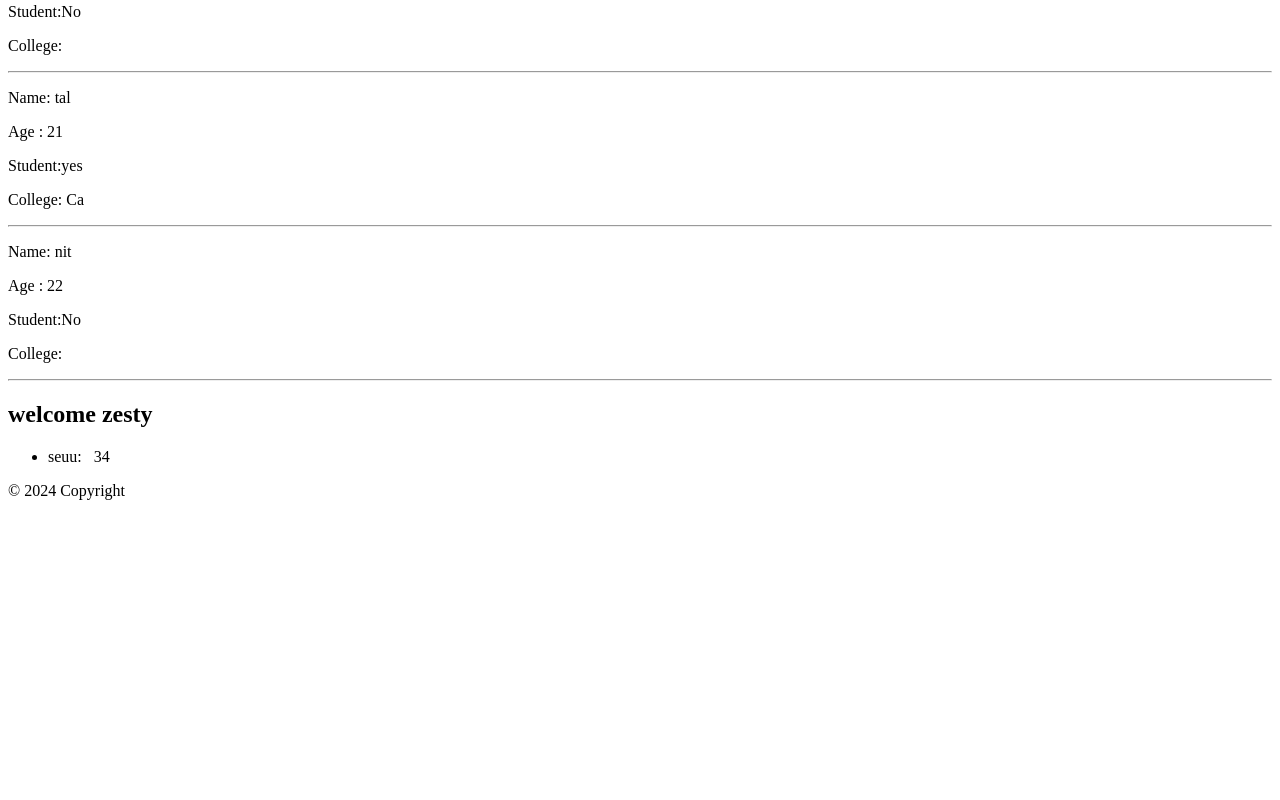
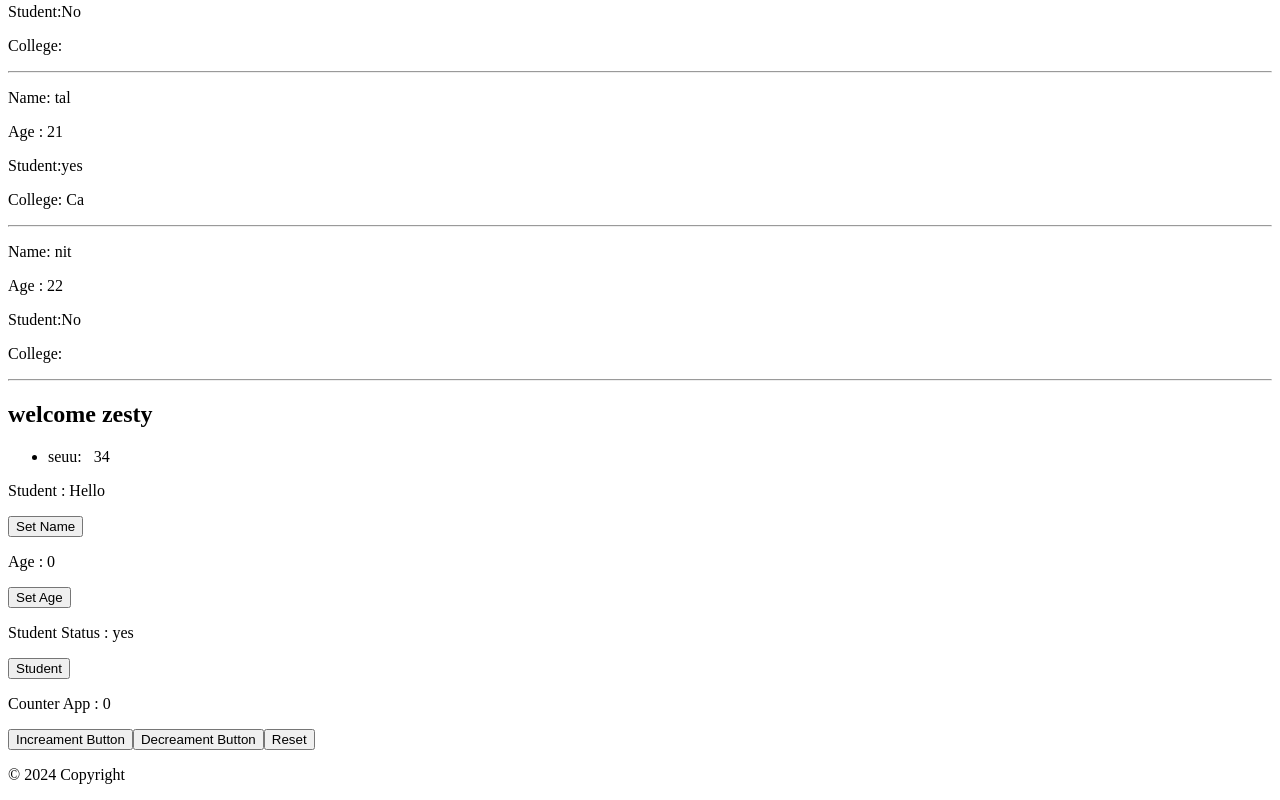
Before and after one commit to ZestyZeeshan/ReactRevision, a React (Vite) app: page / in a window 1280 px wide. Shown: the part 716-1516 px from the top of the page. Before the commit the page ends 1232 px from the top, so only its background shows below. Built offline with nearby package versions, Linux system fonts and the light colour scheme.

Commit message:
Use State Hook

```diff
--- a/src/App.jsx
+++ b/src/App.jsx
@@ -6,6 +6,8 @@ import Button from "./Botton/Button";
 import Student from "./Props/Student";
 import UserGreeting from "./ConditionRendering/UserGreeting";
 import List from "./RenderList/List";
+import UseStateHook from "./ReactHook/UseStateHook";
+import CounterApp from "./ReactHook/CounterApp";
 
 function App() {
 
@@ -25,6 +27,9 @@ function App() {
 
       <List/>
 
+      <UseStateHook/>
+      <CounterApp/>
+
 
       <Footer/>
     </>
--- /dev/null
+++ b/src/ReactHook/CounterApp.jsx
@@ -0,0 +1,32 @@
+import { useState } from "react";
+
+function CounterApp (){
+
+    const[count, Setcount] = useState(0);
+
+    // const [Decreased, SetDecreased] = useState();
+
+    // const[Reset,SetReset] =useState();
+
+
+    const Increament = () => {
+        Setcount(count+1);
+    }
+
+    const Dicreament=()=>{
+       Setcount(count-1);
+    }
+
+    const OriginalState=()=>{
+        Setcount(0);
+    }
+  return(
+    <>
+    <p>Counter App : {count}</p>
+    <button onClick={Increament}>Increament Button</button>
+    <button onClick={Dicreament}>Decreament Button</button>
+    <button onClick={OriginalState}>Reset</button>
+    </>
+  )
+}
+export default CounterApp;
--- /dev/null
+++ b/src/ReactHook/UseStateHook.jsx
@@ -0,0 +1,36 @@
+import { useState } from "react";
+
+function UseStateHook(){
+
+
+    const [name, setname] = useState("Hello");
+
+    const [Age, setAge] = useState(0);
+
+    const [isStudentt, setIsStudentt] =useState('false')
+
+    const updatedName=()=>{
+        setname("zesty")
+    }
+
+    const IncreasedAged=()=>{
+        setAge(Age +1);
+    }
+
+    const StudentStatus=()=>{
+        setIsStudentt(!isStudentt);
+    }
+    return(
+        <>
+        <p>Student : {name}</p>
+        <button onClick={updatedName}>Set Name</button>
+
+        <p>Age : {Age}</p>
+        <button onClick={IncreasedAged}>Set Age</button>
+
+        <p>Student Status : {isStudentt ? 'yes' : 'no'}</p>
+        <button onClick={StudentStatus}>Student</button>
+        </>
+    );
+}
+export default UseStateHook;
```
